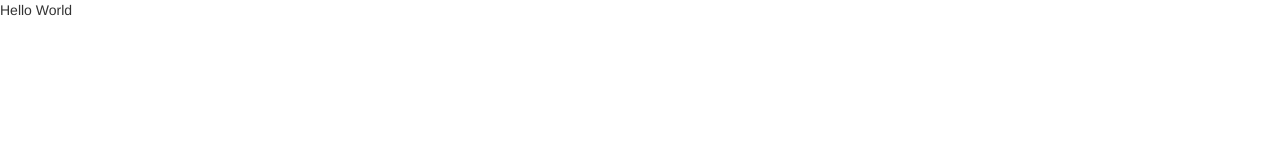
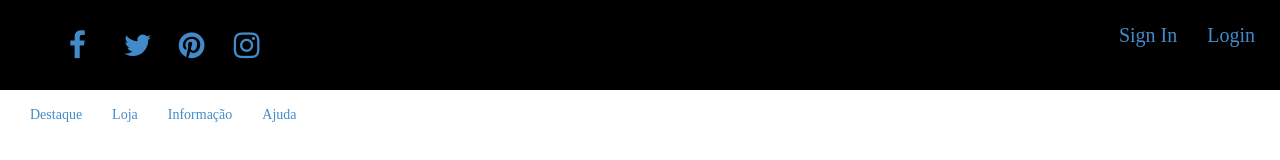
Before and after one commit to joaomoreira96/TeesIn, a plain HTML site: page TeesIn/index.html in a window 1280 px wide. Drawn offline with Linux system fonts and the light colour scheme; a web font is replaced by a local one.

Commit message:
homepage

```diff
--- a/TeesIn/css/style.css
+++ b/TeesIn/css/style.css
@@ -1,7 +1,40 @@
 /* ==== Google font ==== */
 
+
+/*
 @import url(http://fonts.googleapis.com/css?family=Roboto:400,300,700,900);
-@import url('http://fonts.googleapis.com/css?family=Ek+Mukta:400,600,700');
+@import url('http://fonts.googleapis.com/css?family=Ek+Mukta:400,600,700'); */
+
 body {
-    font-weight: 400;
+    font-family: Times New Roman;
+    margin: 0;
 }
+
+.header {
+    padding: 10px;
+    text-align: center;
+    background: black;
+    color: white;
+    font-size: 20px;
+}
+
+.content {
+    padding: 20px;
+}
+
+.imgHomePage {
+    height: 10px;
+    width: 10px;
+}
+
+.fa {
+    padding: 20px;
+    font-size: 30px;
+    width: 50px;
+    text-align: center;
+    text-decoration: none;
+}
+
+#menuLogin {
+    color: white !important;
+}
--- a/TeesIn/index.html
+++ b/TeesIn/index.html
@@ -9,7 +9,8 @@
 
     <!-- Bootstrap -->
     <link href="css/bootstrap.min.css" rel="stylesheet">
-    <link rel="stylesheet" href="css/font-awesome.min.css">
+    <!-- <link rel="stylesheet" href="css/font-awesome.min.css"> -->
+    <link rel="stylesheet" href="https://cdnjs.cloudflare.com/ajax/libs/font-awesome/4.7.0/css/font-awesome.min.css">
     <link href="css/animate.min.css" rel="stylesheet">
     <link href="css/animate.css" rel="stylesheet" />
     <link href="css/style.css" rel="stylesheet">
@@ -21,18 +22,70 @@
 </head>
 
 <body>
-    Hello World
+    <div class="header">
+        <div class="row">
+            <div class="col-md-3">
+                <div class="iconsSocialMedia">
+                    <!-- Brand and toggle get grouped for better mobile display -->
+                    <a href="#" class="fa fa-facebook"></a>
+                    <a href="#" class="fa fa-twitter"></a>
+                    <a href="#" class="fa fa-pinterest"></a>
+                    <a href="#" class="fa fa-instagram"></a>
+                </div>
+            </div>
+            <div class="col-md-6">
 
+                <!-- <img src="img/R.jpg" alt="homepagePhoto"> -->
+
+            </div>
+            <div class="col-md-3">
+                <div class="navbar-header">
+                    <button type="button" class="navbar-toggle" data-toggle="collapse" data-target="#menuLogin">
+                        <i class="fa fa-bars"></i>
+                    </button>
+                </div>
+                <!-- Collect the nav links, forms, and other content for toggling -->
+                <div class="collapse navbar-collapse" id="menuLogin">
+                    <ul class="nav navbar-nav navbar-right">
+                        <li><a href="#signIn">Sign In</a></li>
+                        <li><a href="#login">Login</a></li>
+                    </ul>
+                </div>
+                <!-- /.Navbar-collapse -->
+            </div>
+        </div>
+    </div>
+    <div class="row">
+        <div class="col-md-9">
+            <!-- Brand and toggle get grouped for better mobile display -->
+            <div class="navbar-header">
+                <button type="button" class="navbar-toggle" data-toggle="collapse" data-target="#menu">
+                            <i class="fa fa-bars"></i>
+                        </button>
+            </div>
+            <!-- Collect the nav links, forms, and other content for toggling -->
+            <div class="collapse navbar-collapse" id="menu">
+                <ul class="nav navbar-nav navbar-center">
+                    <li class="active"><a href="#index">Destaque</a></li>
+                    <li><a href="#loja">Loja</a></li>
+                    <li><a href="#informacao">Informação</a></li>
+                    <li><a href="#ajuda">Ajuda</a></li>
+                </ul>
+            </div>
+            <!-- /.Navbar-collapse -->
+
+
+        </div>
+    </div>
     <footer>
 
     </footer>
-
-    <!-- Core JavaScript Files -->
-    <script src="js/jquery-2.1.1.min.js"></script>
-    <script src="js/bootstrap.min.js"></script>
-    <script src="js/wow.min.js"></script>
-    <script src="js/jquery.easing.min.js"></script>
-    <script src="js/functions.js"></script>
 </body>
 
 </html>
+<!-- Core JavaScript Files -->
+<script src="js/jquery-2.1.1.min.js"></script>
+<script src="js/bootstrap.min.js"></script>
+<script src="js/wow.min.js"></script>
+<script src="js/jquery.easing.min.js"></script>
+<script src="js/functions.js"></script>
```
Also changed, not shown: TeesIn/ajuda.html (added), TeesIn/img/facebookLogo.jpg (added), TeesIn/img/instaLogo.jpg (added), TeesIn/img/pinterestLogo.jpg (added), TeesIn/img/twitterLogo.jpg (added), TeesIn/informacao.html (added), TeesIn/loja.html (added).
